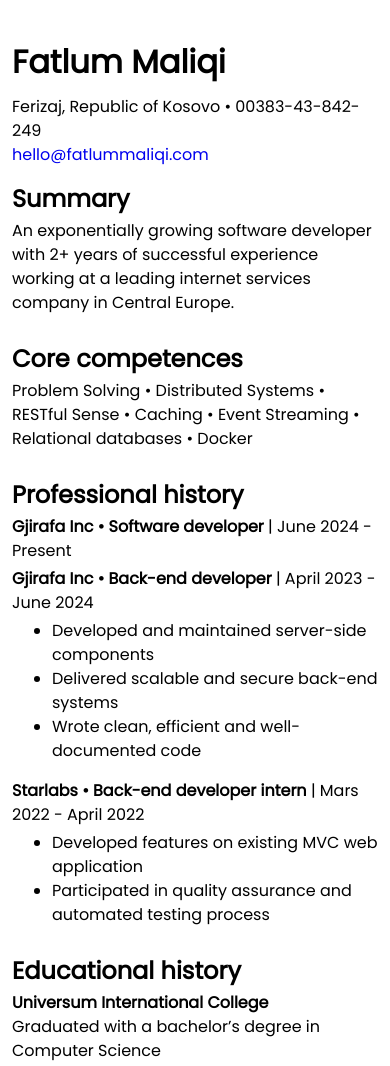
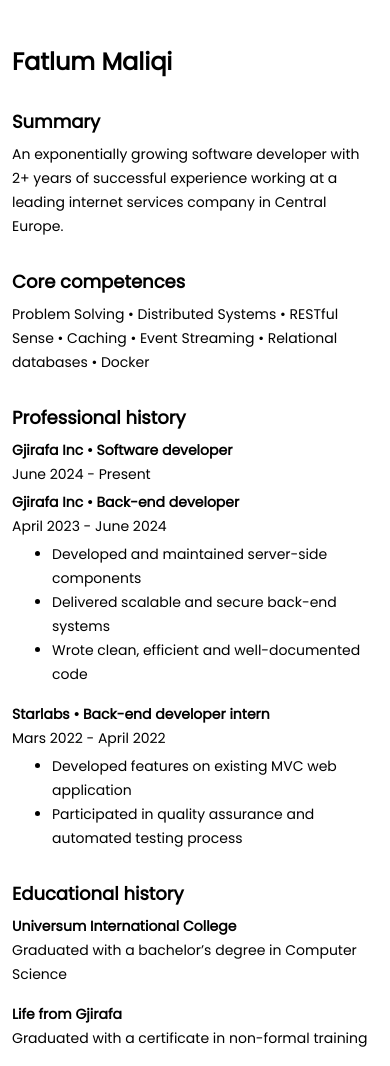
Before and after one commit to fatlummaliqi/Portfolio, a plain HTML site: page index.html in a window 390 px wide. Shown: the top 1066 px of the page. Drawn offline with Linux system fonts and the light colour scheme.

Commit message:
Add css media queries for mobile devices

```diff
--- a/index.html
+++ b/index.html
@@ -34,10 +34,34 @@
         a {
             text-decoration: none;
         }
+
+        @media (max-width:480px)  {
+            body {
+                font-size: 14px;
+            }
+
+            h1 {
+                font-size: 24px;
+            }
+
+            h2 {
+                font-size: 18px;
+            }
+
+            .foo {
+                display: flex;
+                flex-direction: column;
+            }
+
+            .foo span {
+                margin: 0 !important;
+                padding: 0 !important;
+                border: none !important;
+            }
+        }
     </style>
 <body>
-    <h1>Fatlum Maliqi</h1>
-    <p>Ferizaj, Republic of Kosovo • 00383-43-842-249 <br><a href="mailto:hello@fatlummaliqi.com">hello@fatlummaliqi.com</a></p>
+    <h1 style="margin-bottom: 36px;">Fatlum Maliqi</h1>
 
     <h2 style="margin-bottom:8px;">Summary</h2>
     <p style="margin-top: 0px;margin-bottom:32px;">An exponentially growing software developer with 2+ years of successful experience working at a leading internet services company in Central Europe.</p>
@@ -46,15 +70,15 @@
     <p style="margin-top: 0px;margin-bottom:32px;">Problem Solving • Distributed Systems • RESTful Sense • Caching • Event Streaming • Relational databases • Docker</p>
 
     <h2 style="margin-bottom:8px;">Professional history</h2>
-    <p style="margin: 0 0 4px 0;"><b>Gjirafa Inc • Software developer</b> | June 2024 - Present</p>
-    <p style="margin: 0 0 4px 0;"><b>Gjirafa Inc • Back-end developer</b> | April 2023 - June 2024</p>
+    <p style="margin: 0 0 4px 0;" class="foo"><b>Gjirafa Inc • Software developer</b> <span style="border-left:1px solid black;margin-left: 8px;padding-left: 8px;">June 2024 - Present</span></p>
+    <p style="margin: 0 0 4px 0;" class="foo"><b>Gjirafa Inc • Back-end developer</b> <span style="border-left:1px solid black;margin-left: 8px;padding-left: 8px;">April 2023 - June 2024</span></p>
     <ul style="margin: 0 0 16px 0;">
         <li>Developed and maintained server-side components</li>
         <li>Delivered scalable and secure back-end systems</li>
         <li>Wrote clean, efficient and well-documented code</li>
     </ul>
 
-    <p style="margin: 0 0 4px 0;"><b>Starlabs • Back-end developer intern</b> | Mars 2022 - April 2022</p>
+    <p style="margin: 0 0 4px 0;" class="foo"><b>Starlabs • Back-end developer intern</b> <span style="border-left:1px solid black;margin-left: 8px;padding-left: 8px;">Mars 2022 - April 2022</span></p>
     <ul style="margin: 0 0 32px 0;">
         <li>Developed features on existing MVC web application</li>
         <li>Participated in quality assurance and automated testing process</li>
```
